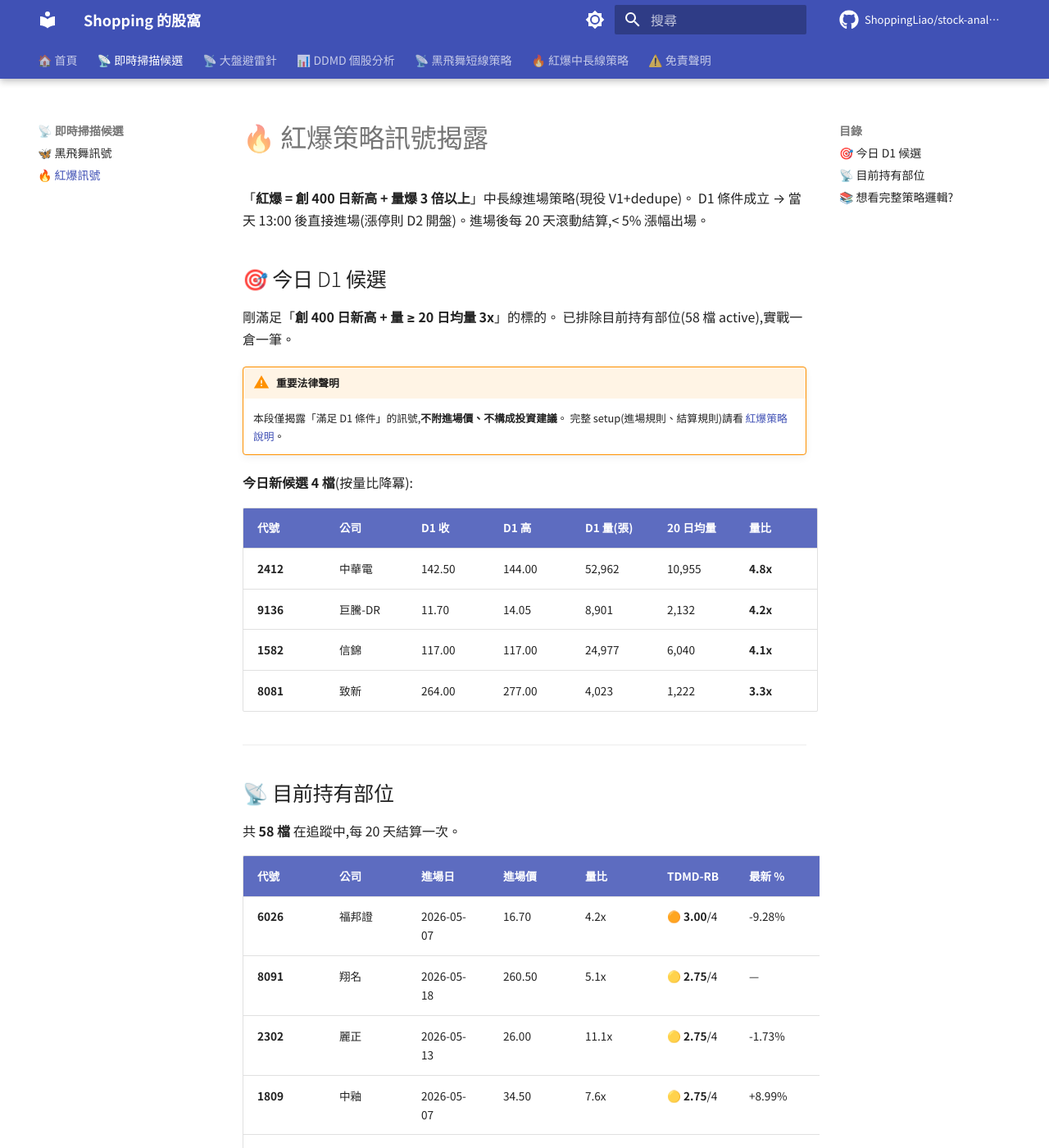
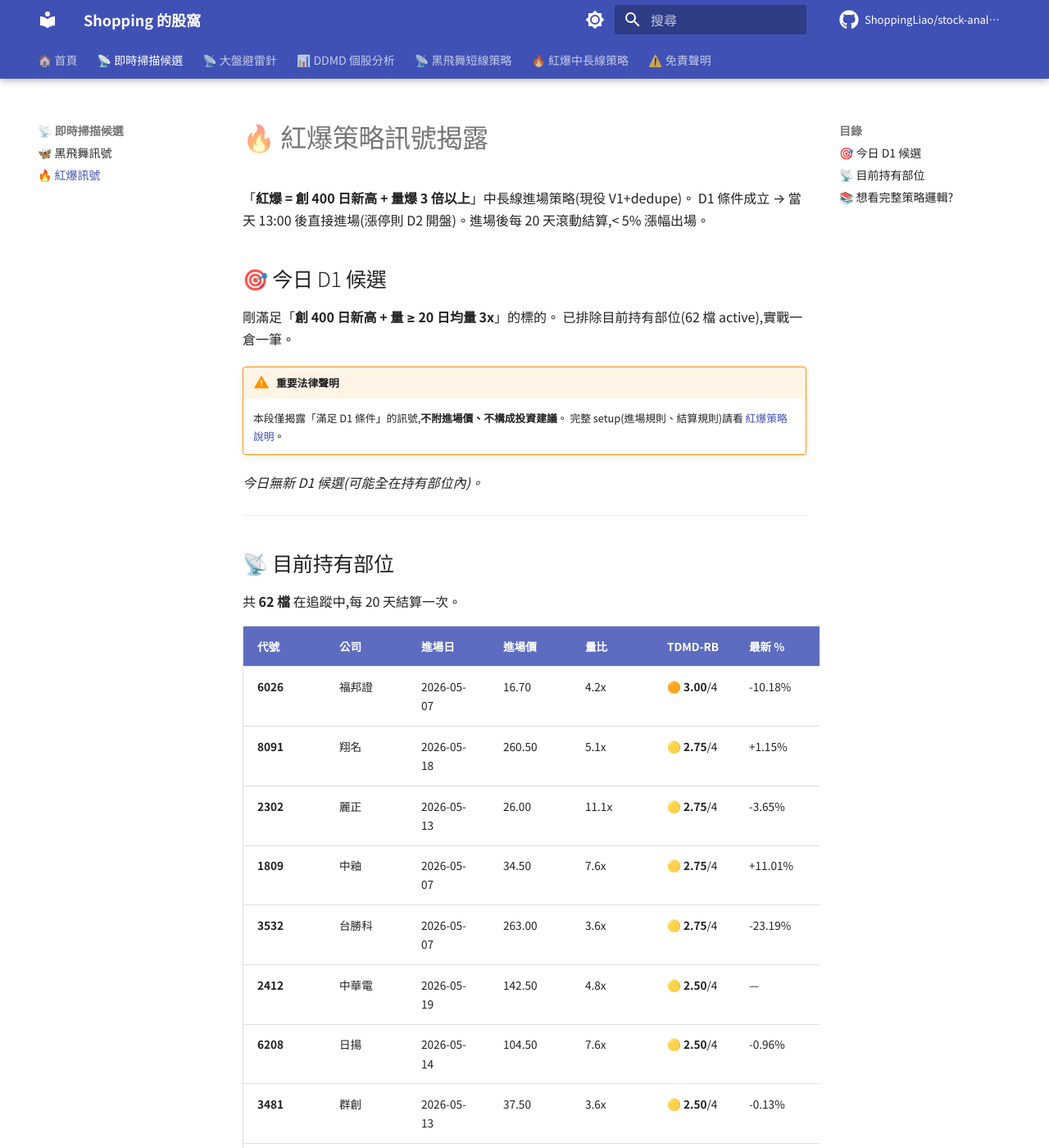
Before and after one commit to ShoppingLiao/stock-analysis-public, an MkDocs documentation site: the page built from docs/signals_red_burst.md, in a window 1280 px wide and 1400 px high. Shown: the whole window at 82% size. Built offline with MkDocs 1.6.1 and Material for MkDocs 9.7.7, drawn with Linux system fonts in a browser that asks for light colours; comment, search, counter and statistics services are not loaded; some of the changed text lies outside the part shown.

Commit message:
docs(signals): update BB + RB (2026-05-19)

```diff
--- a/docs/signals_red_burst.md
+++ b/docs/signals_red_burst.md
@@ -6,87 +6,84 @@ D1 條件成立 → 當天 13:00 後直接進場(漲停則 D2 開盤)。進場
 ## 🎯 今日 D1 候選
 
 剛滿足「**創 400 日新高 + 量 ≥ 20 日均量 3x**」的標的。
-已排除目前持有部位(58 檔 active),實戰一倉一筆。
+已排除目前持有部位(62 檔 active),實戰一倉一筆。
 
 !!! warning "重要法律聲明"
     本段僅揭露「滿足 D1 條件」的訊號,**不附進場價、不構成投資建議**。
     完整 setup(進場規則、結算規則)請看 [紅爆策略說明](about/strategy_red_burst.md)。
 
-**今日新候選 4 檔**(按量比降冪):
-
-| 代號 | 公司 | D1 收 | D1 高 | D1 量(張) | 20 日均量 | 量比 |
-|------|------|-------|-------|-----------|-----------|------|
-| **2412** | 中華電 | 142.50 | 144.00 | 52,962 | 10,955 | **4.8x** |
-| **9136** | 巨騰-DR | 11.70 | 14.05 | 8,901 | 2,132 | **4.2x** |
-| **1582** | 信錦 | 117.00 | 117.00 | 24,977 | 6,040 | **4.1x** |
-| **8081** | 致新 | 264.00 | 277.00 | 4,023 | 1,222 | **3.3x** |
+*今日無新 D1 候選(可能全在持有部位內)。*
 
 ---
 
 ## 📡 目前持有部位
 
-共 **58 檔** 在追蹤中,每 20 天結算一次。
+共 **62 檔** 在追蹤中,每 20 天結算一次。
 
 | 代號 | 公司 | 進場日 | 進場價 | 量比 | TDMD-RB | 最新 % | MFE | MAE | review |
 |------|------|--------|--------|------|---------|--------|-----|-----|--------|
-| **6026** | 福邦證 | 2026-05-07 | 16.70 | 4.2x | 🟠 **3.00**/4 | -9.28% | +1.80% | -10.48% | 0/10 |
-| **8091** | 翔名 | 2026-05-18 | 260.50 | 5.1x | 🟡 **2.75**/4 | — | — | — | 0/10 |
-| **2302** | 麗正 | 2026-05-13 | 26.00 | 11.1x | 🟡 **2.75**/4 | -1.73% | +5.00% | -10.38% | 0/10 |
-| **1809** | 中釉 | 2026-05-07 | 34.50 | 7.6x | 🟡 **2.75**/4 | +8.99% | +26.23% | -2.46% | 0/10 |
-| **3532** | 台勝科 | 2026-05-07 | 263.00 | 3.6x | 🟡 **2.75**/4 | -15.78% | +3.04% | -24.14% | 0/10 |
-| **6208** | 日揚 | 2026-05-14 | 104.50 | 7.6x | 🟡 **2.50**/4 | -9.47% | +3.83% | -13.01% | 0/10 |
-| **3481** | 群創 | 2026-05-13 | 37.50 | 3.6x | 🟡 **2.50**/4 | +3.20% | +5.07% | -7.87% | 0/10 |
-| **8926** | 台汽電 | 2026-05-13 | 56.70 | 8.9x | 🟡 **2.50**/4 | +1.41% | +10.23% | +0.53% | 0/10 |
-| **2851** | 中再保 | 2026-05-12 | 34.10 | 5.0x | 🟡 **2.50**/4 | +1.32% | +2.05% | -4.99% | 0/10 |
-| **5471** | 松翰 | 2026-05-13 | 52.30 | 6.2x | 🟡 **2.50**/4 | -3.63% | +0.00% | -5.93% | 0/10 |
-| **3354** | 律勝 | 2026-05-08 | 35.40 | 5.9x | 🟡 **2.50**/4 | -11.44% | +5.93% | -13.56% | 0/10 |
-| **1785** | 光洋科 | 2026-05-07 | 185.00 | 4.0x | 🟡 **2.50**/4 | -22.43% | +0.00% | -24.32% | 0/10 |
-| **2342** | 茂矽 | 2026-05-07 | 45.95 | 3.5x | 🟡 **2.50**/4 | -13.71% | +1.63% | -17.19% | 0/10 |
-| **8016** | 矽創 | 2026-05-07 | 265.50 | 3.4x | 🟡 **2.50**/4 | +3.58% | +10.92% | -1.32% | 0/10 |
-| **6449** | 鈺邦 | 2026-05-18 | 263.00 | 3.5x | 🟡 **2.25**/4 | — | — | — | 0/10 |
-| **6207** | 雷科 | (漲停隔日) | (待 D2 open) | 5.2x | 🟡 **2.25**/4 | — | — | — | 0/10 |
-| **8043** | 蜜望實 | 2026-05-18 | 122.00 | 5.5x | 🟡 **2.25**/4 | — | — | — | 0/10 |
-| **2221** | 大甲 | 2026-05-15 | 48.10 | 8.2x | 🟡 **2.25**/4 | -4.68% | -0.52% | -6.86% | 0/10 |
-| **3624** | 光頡 | 2026-05-15 | 76.20 | 7.3x | 🟡 **2.25**/4 | +9.97% | +9.97% | +0.13% | 0/10 |
-| **3048** | 益登 | 2026-05-14 | 51.00 | 5.7x | 🟡 **2.25**/4 | +12.35% | +18.04% | +7.84% | 0/10 |
-| **2492** | 華新科 | 2026-05-13 | 200.00 | 3.1x | 🟡 **2.25**/4 | +8.75% | +11.25% | +2.25% | 0/10 |
+| **6026** | 福邦證 | 2026-05-07 | 16.70 | 4.2x | 🟠 **3.00**/4 | -10.18% | +1.80% | -10.48% | 0/10 |
+| **8091** | 翔名 | 2026-05-18 | 260.50 | 5.1x | 🟡 **2.75**/4 | +1.15% | +4.03% | -3.65% | 0/10 |
+| **2302** | 麗正 | 2026-05-13 | 26.00 | 11.1x | 🟡 **2.75**/4 | -3.65% | +5.00% | -10.38% | 0/10 |
+| **1809** | 中釉 | 2026-05-07 | 34.50 | 7.6x | 🟡 **2.75**/4 | +11.01% | +26.23% | -2.46% | 0/10 |
+| **3532** | 台勝科 | 2026-05-07 | 263.00 | 3.6x | 🟡 **2.75**/4 | -23.19% | +3.04% | -24.14% | 0/10 |
+| **2412** | 中華電 | 2026-05-19 | 142.50 | 4.8x | 🟡 **2.50**/4 | — | — | — | 0/10 |
+| **6208** | 日揚 | 2026-05-14 | 104.50 | 7.6x | 🟡 **2.50**/4 | -0.96% | +3.83% | -13.01% | 0/10 |
+| **3481** | 群創 | 2026-05-13 | 37.50 | 3.6x | 🟡 **2.50**/4 | -0.13% | +5.07% | -7.87% | 0/10 |
+| **8926** | 台汽電 | 2026-05-13 | 56.70 | 8.9x | 🟡 **2.50**/4 | +0.53% | +10.58% | -1.06% | 0/10 |
+| **2851** | 中再保 | 2026-05-12 | 34.10 | 5.0x | 🟡 **2.50**/4 | +2.64% | +3.37% | -4.99% | 0/10 |
+| **5471** | 松翰 | 2026-05-13 | 52.30 | 6.2x | 🟡 **2.50**/4 | -8.99% | +0.00% | -8.99% | 0/10 |
+| **3354** | 律勝 | 2026-05-08 | 35.40 | 5.9x | 🟡 **2.50**/4 | -6.50% | +5.93% | -13.84% | 0/10 |
+| **1785** | 光洋科 | 2026-05-07 | 185.00 | 4.0x | 🟡 **2.50**/4 | -22.70% | +0.00% | -24.32% | 0/10 |
+| **2342** | 茂矽 | 2026-05-07 | 45.95 | 3.5x | 🟡 **2.50**/4 | -16.10% | +1.63% | -18.17% | 0/10 |
+| **8016** | 矽創 | 2026-05-07 | 265.50 | 3.4x | 🟡 **2.50**/4 | +5.65% | +10.92% | -1.32% | 0/10 |
+| **1582** | 信錦 | 2026-05-19 | 117.00 | 4.1x | 🟡 **2.25**/4 | — | — | — | 0/10 |
+| **6449** | 鈺邦 | 2026-05-18 | 263.00 | 3.5x | 🟡 **2.25**/4 | -7.03% | +2.66% | -7.22% | 0/10 |
+| **6207** | 雷科 | 2026-05-19 | 84.80 | 5.2x | 🟡 **2.25**/4 | — | — | — | 0/10 |
+| **8043** | 蜜望實 | 2026-05-18 | 122.00 | 5.5x | 🟡 **2.25**/4 | -6.97% | -0.41% | -9.84% | 0/10 |
+| **2221** | 大甲 | 2026-05-15 | 48.10 | 8.2x | 🟡 **2.25**/4 | -13.83% | -0.52% | -14.03% | 0/10 |
+| **3624** | 光頡 | 2026-05-15 | 76.20 | 7.3x | 🟡 **2.25**/4 | +19.69% | +20.87% | +0.13% | 0/10 |
+| **3048** | 益登 | 2026-05-14 | 51.00 | 5.7x | 🟡 **2.25**/4 | +10.00% | +18.04% | +4.31% | 0/10 |
+| **2492** | 華新科 | 2026-05-13 | 200.00 | 3.1x | 🟡 **2.25**/4 | +10.00% | +11.25% | +2.25% | 0/10 |
 | **6166** | 凌華 | 2026-05-13 | 111.50 | 3.1x | 🟡 **2.25**/4 | +1.79% | +8.07% | -7.17% | 0/10 |
-| **8213** | 志超 | 2026-05-12 | 41.20 | 5.4x | 🟡 **2.25**/4 | -9.83% | -3.88% | -13.23% | 0/10 |
-| **3055** | 蔚華科 | 2026-05-08 | 91.20 | 6.5x | 🟡 **2.25**/4 | +23.90% | +31.03% | +12.39% | 0/10 |
-| **5464** | 霖宏 | 2026-05-11 | 52.60 | 6.7x | 🟡 **2.25**/4 | +8.94% | +30.61% | +1.90% | 0/10 |
-| **6526** | 達發 | 2026-05-08 | 753.00 | 3.2x | 🟡 **2.25**/4 | -8.50% | +0.00% | -13.68% | 0/10 |
-| **6834** | 天二科技 | 2026-05-08 | 48.10 | 5.0x | 🟡 **2.25**/4 | +9.56% | +11.02% | -12.37% | 0/10 |
-| **6108** | 競國 | 2026-05-08 | 22.15 | 3.9x | 🟡 **2.25**/4 | -16.25% | -6.55% | -18.51% | 0/10 |
-| **2376** | 技嘉 | 2026-05-18 | 330.50 | 3.1x | 🟡 **2.00**/4 | — | — | — | 0/10 |
-| **3236** | 千如 | 2026-05-13 | 38.85 | 4.1x | 🟡 **2.00**/4 | +5.66% | +9.91% | -4.38% | 0/10 |
-| **5228** | 鈺鎧 | 2026-05-13 | 45.65 | 3.1x | 🟡 **2.00**/4 | -2.74% | +20.04% | -3.07% | 0/10 |
-| **8147** | 正淩 | 2026-05-12 | 183.00 | 3.6x | 🟡 **2.00**/4 | +4.10% | +7.92% | -9.84% | 0/10 |
-| **8390** | 金益鼎 | 2026-05-12 | 110.50 | 4.6x | 🟡 **2.00**/4 | +7.69% | +13.57% | -2.26% | 0/10 |
-| **4722** | 國精化 | 2026-05-12 | 235.00 | 3.5x | 🟡 **2.00**/4 | +8.72% | +14.89% | +2.34% | 0/10 |
-| **6182** | 合晶 | 2026-05-08 | 56.90 | 3.6x | 🟡 **2.00**/4 | -3.34% | +8.08% | -8.44% | 0/10 |
-| **6174** | 安碁 | 2026-05-07 | 39.40 | 3.5x | 🟡 **2.00**/4 | +3.93% | +11.55% | -12.82% | 0/10 |
-| **3406** | 玉晶光 | 2026-05-18 | 588.00 | 3.8x | ⚪ **1.75**/4 | — | — | — | 0/10 |
-| **3691** | 碩禾 | 2026-05-18 | 154.00 | 4.7x | ⚪ **1.75**/4 | — | — | — | 0/10 |
-| **6175** | 立敦 | 2026-05-15 | 73.90 | 3.0x | ⚪ **1.75**/4 | +1.08% | +2.03% | -5.01% | 0/10 |
-| **6116** | 彩晶 | 2026-05-13 | 11.25 | 15.8x | ⚪ **1.75**/4 | -8.00% | +0.44% | -13.78% | 0/10 |
-| **6446** | 藥華藥 | 2026-05-14 | 780.00 | 3.9x | ⚪ **1.75**/4 | +3.33% | +8.33% | +3.08% | 0/10 |
-| **6727** | 亞泰金屬 | 2026-05-08 | 504.00 | 3.3x | ⚪ **1.75**/4 | +2.98% | +12.90% | -10.42% | 0/10 |
-| **8227** | 巨有科技 | 2026-05-08 | 219.00 | 4.2x | ⚪ **1.75**/4 | -5.02% | +9.59% | -11.64% | 0/10 |
-| **6015** | 宏遠證 | 2026-05-07 | 16.05 | 3.2x | ⚪ **1.75**/4 | -7.48% | +8.41% | -10.28% | 0/10 |
-| **3504** | 揚明光 | 2026-05-18 | 77.30 | 5.4x | ⚪ **1.50**/4 | — | — | — | 0/10 |
-| **3441** | 聯一光 | 2026-05-15 | 44.45 | 7.1x | ⚪ **1.50**/4 | -2.47% | +1.46% | -3.82% | 0/10 |
-| **6218** | 豪勉 | 2026-05-14 | 41.55 | 4.0x | ⚪ **1.50**/4 | -1.56% | +4.09% | -5.42% | 0/10 |
-| **8261** | 富鼎 | 2026-05-14 | 136.00 | 3.5x | ⚪ **1.50**/4 | +1.84% | +4.04% | -4.04% | 0/10 |
-| **2472** | 立隆電 | 2026-05-12 | 223.00 | 3.1x | ⚪ **1.50**/4 | +5.38% | +14.80% | -4.48% | 0/10 |
-| **5425** | 台半 | 2026-05-12 | 81.10 | 3.9x | ⚪ **1.50**/4 | -3.95% | -0.74% | -14.30% | 0/10 |
-| **6138** | 茂達 | 2026-05-12 | 289.50 | 3.0x | ⚪ **1.50**/4 | +2.25% | +9.15% | -4.49% | 0/10 |
-| **6432** | 今展科 | 2026-05-12 | 47.30 | 4.1x | ⚪ **1.50**/4 | +11.21% | +15.22% | -2.54% | 0/10 |
-| **4760** | 勤凱 | 2026-05-08 | 287.50 | 4.4x | ⚪ **1.50**/4 | +5.74% | +17.91% | -6.43% | 0/10 |
-| **2478** | 大毅 | 2026-05-07 | 80.10 | 3.5x | ⚪ **1.50**/4 | +14.61% | +14.61% | -6.99% | 0/10 |
-| **2375** | 凱美 | 2026-05-18 | 99.40 | 3.2x | ⚪ **1.25**/4 | — | — | — | 0/10 |
-| **6259** | 百徽 | 2026-05-14 | 24.35 | 3.3x | ⚪ **1.25**/4 | -4.11% | +4.31% | -6.37% | 0/10 |
-| **3388** | 崇越電 | 2026-05-13 | 113.00 | 3.2x | ⚪ **1.25**/4 | -12.39% | +2.21% | -16.46% | 0/10 |
-| **3090** | 日電貿 | 2026-05-08 | 113.50 | 3.6x | ⚪ **1.25**/4 | +30.40% | +31.72% | -2.64% | 0/10 |
+| **8213** | 志超 | 2026-05-12 | 41.20 | 5.4x | 🟡 **2.25**/4 | -10.80% | -3.88% | -13.23% | 0/10 |
+| **3055** | 蔚華科 | 2026-05-08 | 91.20 | 6.5x | 🟡 **2.25**/4 | +35.96% | +35.96% | +9.10% | 0/10 |
+| **5464** | 霖宏 | 2026-05-11 | 52.60 | 6.7x | 🟡 **2.25**/4 | +18.82% | +30.61% | +1.90% | 0/10 |
+| **6526** | 達發 | 2026-05-08 | 753.00 | 3.2x | 🟡 **2.25**/4 | -14.08% | +0.00% | -14.74% | 0/10 |
+| **6834** | 天二科技 | 2026-05-08 | 48.10 | 5.0x | 🟡 **2.25**/4 | +14.55% | +20.37% | -12.37% | 0/10 |
+| **6108** | 競國 | 2026-05-08 | 22.15 | 3.9x | 🟡 **2.25**/4 | -16.48% | -6.55% | -18.51% | 0/10 |
+| **2376** | 技嘉 | 2026-05-18 | 330.50 | 3.1x | 🟡 **2.00**/4 | -7.72% | -1.97% | -7.87% | 0/10 |
+| **3236** | 千如 | 2026-05-13 | 38.85 | 4.1x | 🟡 **2.00**/4 | +3.73% | +9.91% | -4.38% | 0/10 |
+| **5228** | 鈺鎧 | 2026-05-13 | 45.65 | 3.1x | 🟡 **2.00**/4 | +0.11% | +20.04% | -3.07% | 0/10 |
+| **8147** | 正淩 | 2026-05-12 | 183.00 | 3.6x | 🟡 **2.00**/4 | -0.82% | +7.92% | -9.84% | 0/10 |
+| **8390** | 金益鼎 | 2026-05-12 | 110.50 | 4.6x | 🟡 **2.00**/4 | +3.62% | +13.57% | -2.26% | 0/10 |
+| **4722** | 國精化 | 2026-05-12 | 235.00 | 3.5x | 🟡 **2.00**/4 | +4.04% | +16.17% | +2.13% | 0/10 |
+| **6182** | 合晶 | 2026-05-08 | 56.90 | 3.6x | 🟡 **2.00**/4 | -2.46% | +8.08% | -8.44% | 0/10 |
+| **6174** | 安碁 | 2026-05-07 | 39.40 | 3.5x | 🟡 **2.00**/4 | +0.25% | +11.55% | -12.82% | 0/10 |
+| **3406** | 玉晶光 | 2026-05-18 | 588.00 | 3.8x | ⚪ **1.75**/4 | -5.27% | +3.40% | -6.46% | 0/10 |
+| **3691** | 碩禾 | 2026-05-18 | 154.00 | 4.7x | ⚪ **1.75**/4 | -4.55% | +0.97% | -6.49% | 0/10 |
+| **6175** | 立敦 | 2026-05-15 | 73.90 | 3.0x | ⚪ **1.75**/4 | +0.27% | +3.25% | -5.01% | 0/10 |
+| **6116** | 彩晶 | 2026-05-13 | 11.25 | 15.8x | ⚪ **1.75**/4 | -9.78% | +0.44% | -13.78% | 0/10 |
+| **6446** | 藥華藥 | 2026-05-14 | 780.00 | 3.9x | ⚪ **1.75**/4 | +2.05% | +10.13% | +0.90% | 0/10 |
+| **6727** | 亞泰金屬 | 2026-05-08 | 504.00 | 3.3x | ⚪ **1.75**/4 | +2.78% | +12.90% | -10.42% | 0/10 |
+| **8227** | 巨有科技 | 2026-05-08 | 219.00 | 4.2x | ⚪ **1.75**/4 | -10.96% | +9.59% | -11.64% | 0/10 |
+| **6015** | 宏遠證 | 2026-05-07 | 16.05 | 3.2x | ⚪ **1.75**/4 | -9.66% | +8.41% | -10.28% | 0/10 |
+| **9136** | 巨騰-DR | 2026-05-19 | 11.70 | 4.2x | ⚪ **1.50**/4 | — | — | — | 0/10 |
+| **3504** | 揚明光 | 2026-05-18 | 77.30 | 5.4x | ⚪ **1.50**/4 | +1.16% | +5.56% | -2.59% | 0/10 |
+| **3441** | 聯一光 | 2026-05-15 | 44.45 | 7.1x | ⚪ **1.50**/4 | -1.46% | +7.20% | -3.82% | 0/10 |
+| **6218** | 豪勉 | 2026-05-14 | 41.55 | 4.0x | ⚪ **1.50**/4 | -5.29% | +4.09% | -7.94% | 0/10 |
+| **8261** | 富鼎 | 2026-05-14 | 136.00 | 3.5x | ⚪ **1.50**/4 | -0.37% | +4.04% | -4.04% | 0/10 |
+| **2472** | 立隆電 | 2026-05-12 | 223.00 | 3.1x | ⚪ **1.50**/4 | +4.04% | +14.80% | -4.48% | 0/10 |
+| **5425** | 台半 | 2026-05-12 | 81.10 | 3.9x | ⚪ **1.50**/4 | +5.55% | +5.55% | -14.30% | 0/10 |
+| **6138** | 茂達 | 2026-05-12 | 289.50 | 3.0x | ⚪ **1.50**/4 | -2.59% | +9.15% | -4.49% | 0/10 |
+| **6432** | 今展科 | 2026-05-12 | 47.30 | 4.1x | ⚪ **1.50**/4 | +5.07% | +15.22% | -2.54% | 0/10 |
+| **4760** | 勤凱 | 2026-05-08 | 287.50 | 4.4x | ⚪ **1.50**/4 | +5.57% | +17.91% | -6.43% | 0/10 |
+| **2478** | 大毅 | 2026-05-07 | 80.10 | 3.5x | ⚪ **1.50**/4 | +20.22% | +22.85% | -6.99% | 0/10 |
+| **2375** | 凱美 | 2026-05-18 | 99.40 | 3.2x | ⚪ **1.25**/4 | +2.11% | +3.62% | -0.70% | 0/10 |
+| **6259** | 百徽 | 2026-05-14 | 24.35 | 3.3x | ⚪ **1.25**/4 | -8.01% | +4.31% | -11.70% | 0/10 |
+| **3388** | 崇越電 | 2026-05-13 | 113.00 | 3.2x | ⚪ **1.25**/4 | -15.58% | +2.21% | -16.46% | 0/10 |
+| **3090** | 日電貿 | 2026-05-08 | 113.50 | 3.6x | ⚪ **1.25**/4 | +43.17% | +43.17% | -2.64% | 0/10 |
+| **8081** | 致新 | 2026-05-19 | 264.00 | 3.3x | ⚪ **1.00**/4 | — | — | — | 0/10 |
 
 > TDMD-RB:🔴 主力(4)/🟠 中倉(3)/🟡 試單(2)/⚪ 觀察(<2)。T=突破力道+多頭陡峭、D=量爆強度、M=籌碼三條合一、Dr=LLM 題材。
 
```
